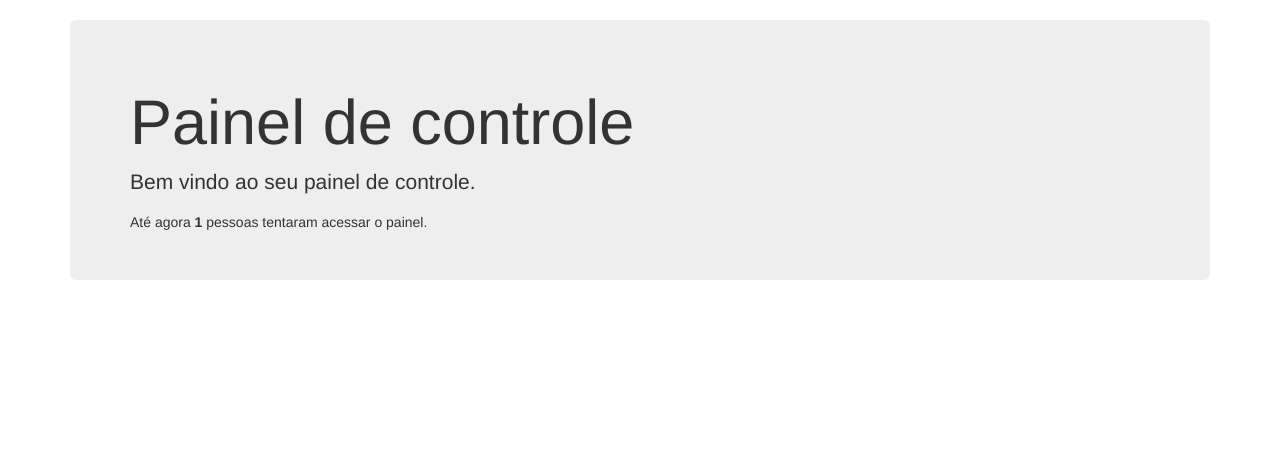
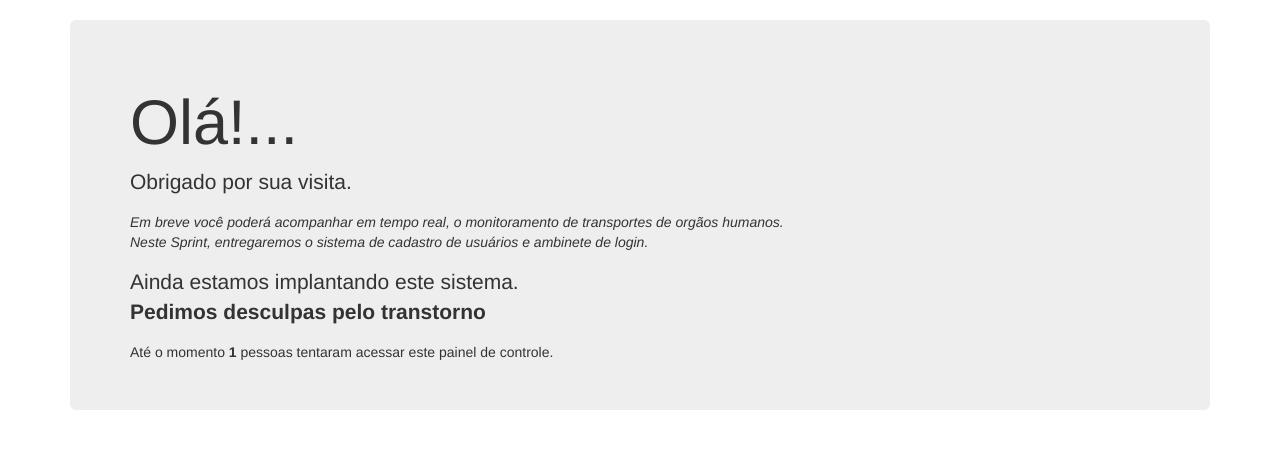
Before and after one commit to wilhsms/lifebox, a Django app: page / in a window 1280 px wide. Shown: the part 52-501 px from the top of the page. Run offline with Django 3.2, Linux system fonts and the light colour scheme; the visitor is signed in with stand-in values (Sample User, id 1); data comes from the database, SQL or seed files in the repository; some libraries are stand-ins or nearby versions.

Commit message:
Atualizado mensagem de texto ao usuário logado

```diff
--- a/account/templates/account/dashboard.html
+++ b/account/templates/account/dashboard.html
@@ -1,11 +1,23 @@
 {% extends "base.html" %}
 {% load account_tags %}
-{% block title %}Painel de Controle{% endblock %}
+{% block title %}LifeBox{% endblock %}
 {% block content %}
     <div class="jumbotron">
-        <h1>Painel de controle</h1>
-        <p>Bem vindo ao seu painel de controle.</p>
-        Até agora <b> {% total_people%} </b> pessoas tentaram acessar o painel.
+        <h1>Olá!...</h1>
+
+        <p>Obrigado por sua visita.</p>
+
+        <em>Em breve você poderá acompanhar em tempo real, o monitoramento de transportes de orgãos humanos.</em>
+        <br>
+        <em>Neste Sprint, entregaremos o sistema de cadastro de usuários e ambinete de login.</em>
+        <p> </p>
+
+        <p>Ainda estamos implantando este sistema.<br>
+        <b>Pedimos desculpas pelo transtorno</b></p>
+
+        <p> </p>
+
+        Até o momento <b> {% total_people%} </b> pessoas tentaram acessar este painel de controle.
     </div>
 
 
```
